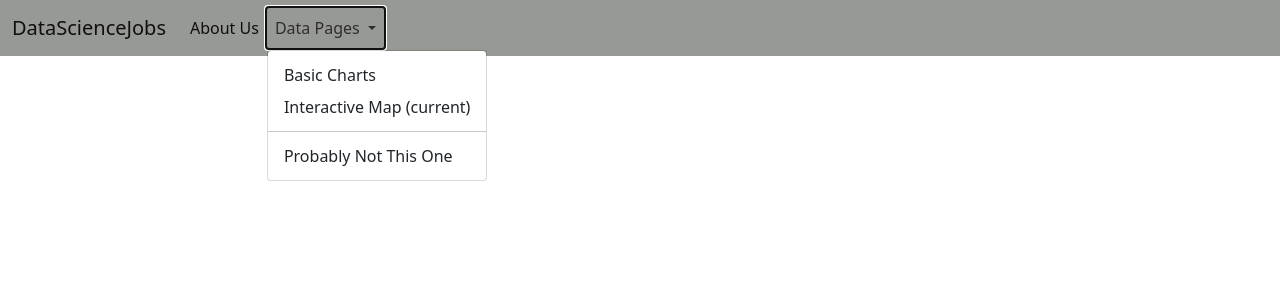
After one commit to rlw4/project_2, a Python web app: template templates/interactive_map.html in a window 1280 px wide, after a click on "Data Pages". The commit adds this page. Shown: the top 300 px of the page. Run offline with Jinja, Linux system fonts and the light colour scheme; the template is opened without the code that fills it, so the values that code supplies are empty; some libraries are stand-ins or nearby versions.

Commit message:
update to folder structure and HTML, along with some fixes to code

```diff
--- a/Sources/style.css
+++ b/static/css/style.css
@@ -35,7 +35,7 @@ img {
 
   p{
     color: rgb(22, 22, 22);
-    text-align:left;
+    text-align:center;
     float:left;
   }
 
--- /dev/null
+++ b/templates/interactive_map.html
@@ -0,0 +1,48 @@
+<!doctype html>
+<html lang="en">
+  <head>
+    <!-- Required meta tags -->
+    <meta charset="utf-8">
+    <meta name="viewport" content="width=device-width, initial-scale=1">
+
+    <!-- Bootstrap CSS -->
+    <link href="https://cdn.jsdelivr.net/npm/bootstrap@5.0.2/dist/css/bootstrap.min.css" rel="stylesheet" integrity="sha384-EVSTQN3/azprG1Anm3QDgpJLIm9Nao0Yz1ztcQTwFspd3yD65VohhpuuCOmLASjC" crossorigin="anonymous">
+
+    <title>Charts</title>
+  </head>
+  <body>
+    <nav class="navbar navbar-expand-lg navbar-light" style="background-color: hsla(96, 2%, 52%, 0.842);">
+        <div class="container-fluid">
+          <a class="navbar-brand" href="index.html">DataScienceJobs</a>
+          <button class="navbar-toggler" type="button" data-bs-toggle="collapse" data-bs-target="#navbarSupportedContent" aria-controls="navbarSupportedContent" aria-expanded="false" aria-label="Toggle navigation">
+            <span class="navbar-toggler-icon"></span>
+          </button>
+          <div class="collapse navbar-collapse" id="navbarSupportedContent">
+            <ul class="navbar-nav me-auto mb-2 mb-lg-0">
+              <li class="nav-item">
+                <a class="nav-link active" aria-current="page" href="about_us.html">About Us</a>
+              <li class="nav-item dropdown">
+                <a class="nav-link dropdown-toggle" href="#" id="navbarDropdown" role="button" data-bs-toggle="dropdown" aria-expanded="false">
+                  Data Pages
+                </a>
+                <ul class="dropdown-menu" aria-labelledby="navbarDropdown">
+                  <li><a class="dropdown-item" href="basic_charts.html">Basic Charts</a></li>
+                  <li><a class="dropdown-item" href="interactive_map.html">Interactive Map (current)</a></li>
+                  <li><hr class="dropdown-divider"></li>
+                  <li><a class="dropdown-item" href="nostalgia.html">Probably Not This One</a></li>
+                </ul>
+              </li>
+            </ul>
+          </div>
+        </div>
+      </nav>
+
+    <!-- Bootstrap Bundle with Popper -->
+    <script src="https://cdn.jsdelivr.net/npm/bootstrap@5.0.2/dist/js/bootstrap.bundle.min.js" integrity="sha384-MrcW6ZMFYlzcLA8Nl+NtUVF0sA7MsXsP1UyJoMp4YLEuNSfAP+JcXn/tWtIaxVXM" crossorigin="anonymous"></script>
+
+    <!-- required script for BS -->
+    <script src="https://code.jquery.com/jquery-3.2.1.slim.min.js" integrity="sha384-KJ3o2DKtIkvYIK3UENzmM7KCkRr/rE9/Qpg6aAZGJwFDMVNA/GpGFF93hXpG5KkN" crossorigin="anonymous"></script>
+    <script src="https://cdnjs.cloudflare.com/ajax/libs/popper.js/1.12.9/umd/popper.min.js" integrity="sha384-ApNbgh9B+Y1QKtv3Rn7W3mgPxhU9K/ScQsAP7hUibX39j7fakFPskvXusvfa0b4Q" crossorigin="anonymous"></script>
+    <script src="https://maxcdn.bootstrapcdn.com/bootstrap/4.0.0/js/bootstrap.min.js" integrity="sha384-JZR6Spejh4U02d8jOt6vLEHfe/JQGiRRSQQxSfFWpi1MquVdAyjUar5+76PVCmYl" crossorigin="anonymous"></script>
+  </body>
+</html>
```
Also changed, not shown: templates/about_us.html (renamed from data_pages/about_us.html, +6 -5 lines), templates/basic_charts.html (renamed from data_pages/interactive_map.html, +5 -5 lines), templates/index.html (renamed from index.html, +13 -12 lines), templates/nostalgia.html (renamed from data_pages/basic_charts.html, +9 -3 lines), images/gaddie_placeholder.jpeg (deleted), images/mackenzie-weber-USMap.jpg (added), 3 other files.
